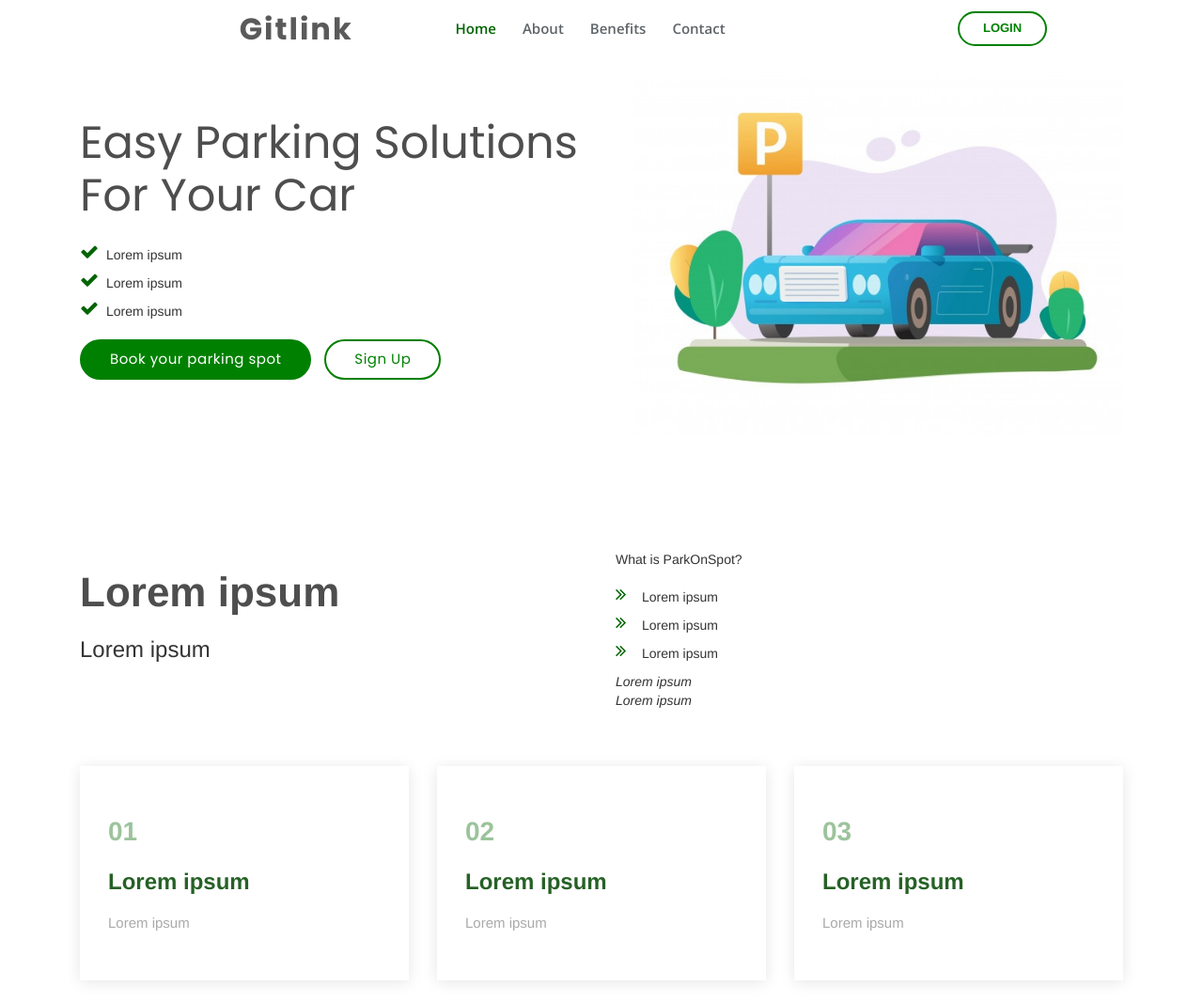
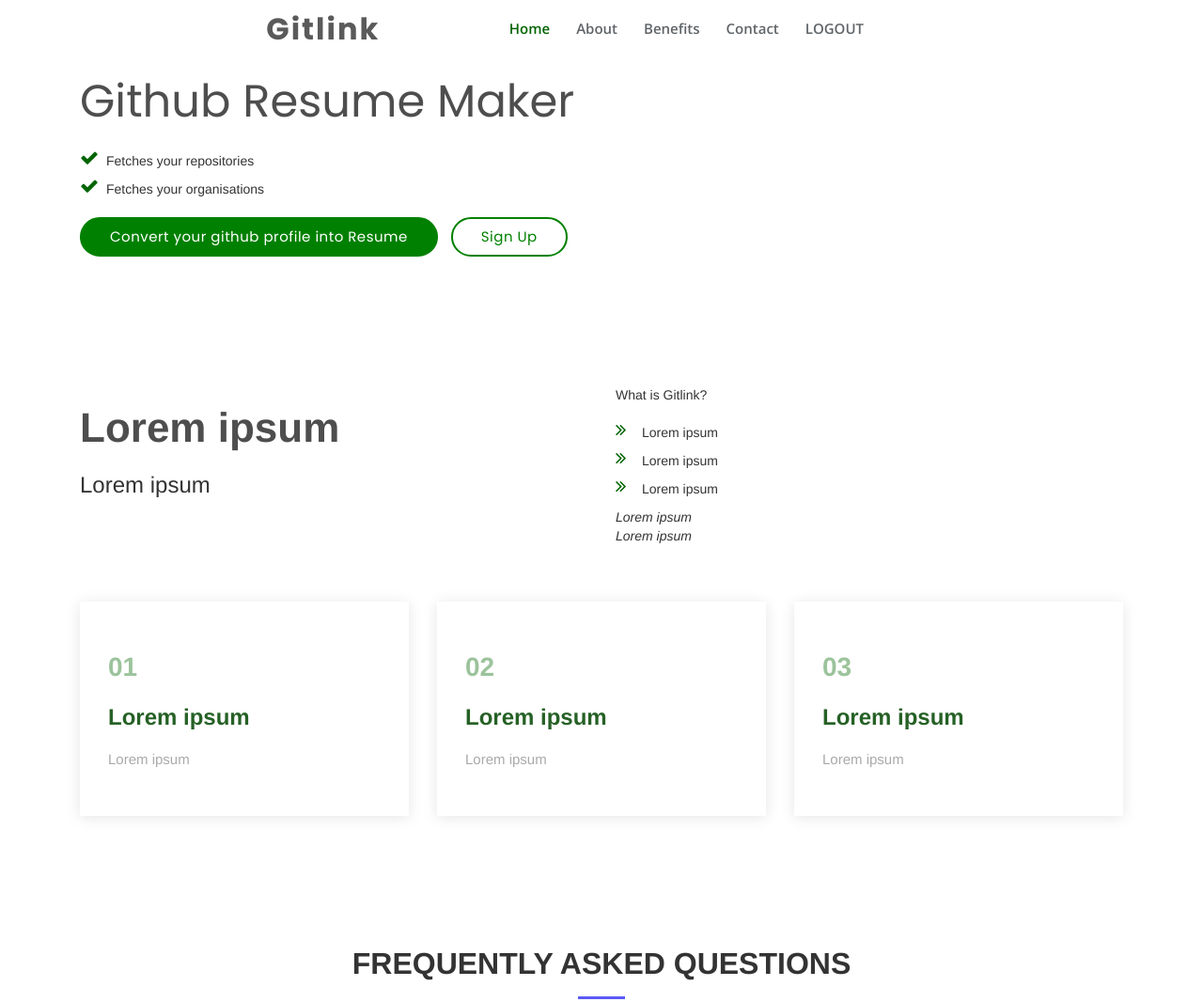
Before and after one commit to chehak123/Gitlink, a plain HTML site: page index.html in a window 1280 px wide. Shown: the top 1066 px of the page at 94% size. Drawn offline with nearby package versions, Linux system fonts and the light colour scheme.

Commit message:
Update index.html

```diff
--- a/index.html
+++ b/index.html
@@ -33,10 +33,12 @@
           <li><a href="#about">About</a></li>
           <li><a href="#services">Benefits</a></li>
           <li><a href="#contact">Contact</a></li>
+          <li><a href="login.html">LOGOUT</a></li>
+
 
         </ul>
       </nav><!-- .nav-menu -->
-      <a href="#about" class="get-started-btn scrollto">Login</a>
+
 
     </div>
   </header><!-- End Header -->
@@ -47,19 +49,19 @@
     <div class="container">
       <div class="row">
         <div class="col-lg-6 pt-2 pt-lg-0 order-2 order-lg-1 d-flex flex-column justify-content-center">
-          <h1>Easy Parking Solutions For Your Car</h1>
+          <h1>Github Resume Maker</h1>
           <ul>
-            <li><i class="fa fa-check"></i>Lorem ipsum</li>
-            <li><i class="fa fa-check"></i>Lorem ipsum</li>
-            <li><i class="fa fa-check"></i>Lorem ipsum</li>
+            <li><i class="fa fa-check"></i>Fetches your repositories</li>
+            <li><i class="fa fa-check"></i>Fetches your organisations</li>
+
           </ul>
           <div class="mt-3">
-            <a href="#about" class="btn-get-started scrollto">Book your parking spot</a>
+            <a href="#about" class="btn-get-started scrollto">Convert your github profile into Resume</a>
             <a href="" class="btn-get-quote">Sign Up</a>
           </div>
         </div>
         <div class="col-lg-6 order-1 order-lg-2 hero-img">
-          <img src="assets/img/parking.jpeg" class="img-fluid" alt="">
+          <!--<img src="assets/img/parking.jpeg" class="img-fluid" alt="">-->
         </div>
       </div>
     </div>
@@ -79,7 +81,7 @@
           </div>
           <div class="col-lg-6 pt-4 pt-lg-0">
             <p>
-              What is ParkOnSpot?
+              What is Gitlink?
             </p>
             <ul>
               <li><i class="fa fa-angle-double-right"></i>Lorem ipsum</li>
```
